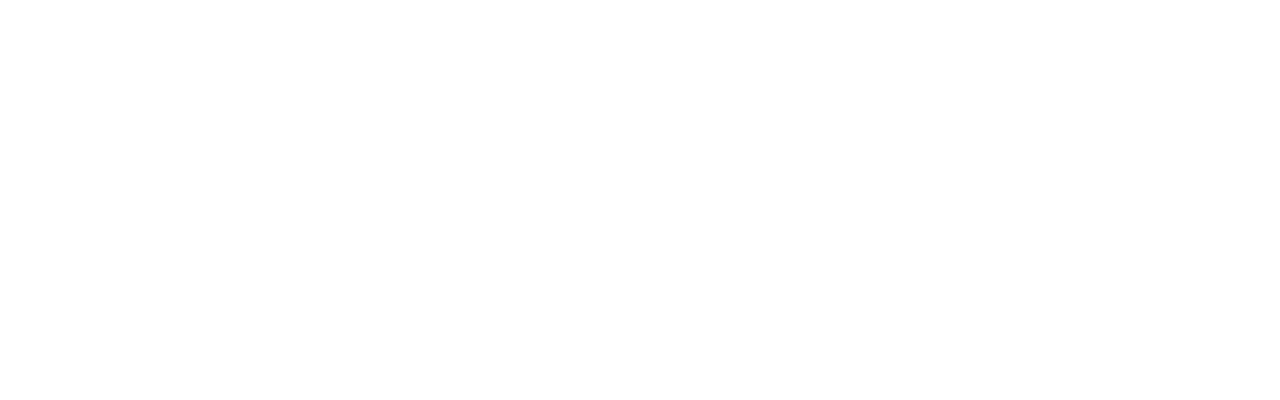
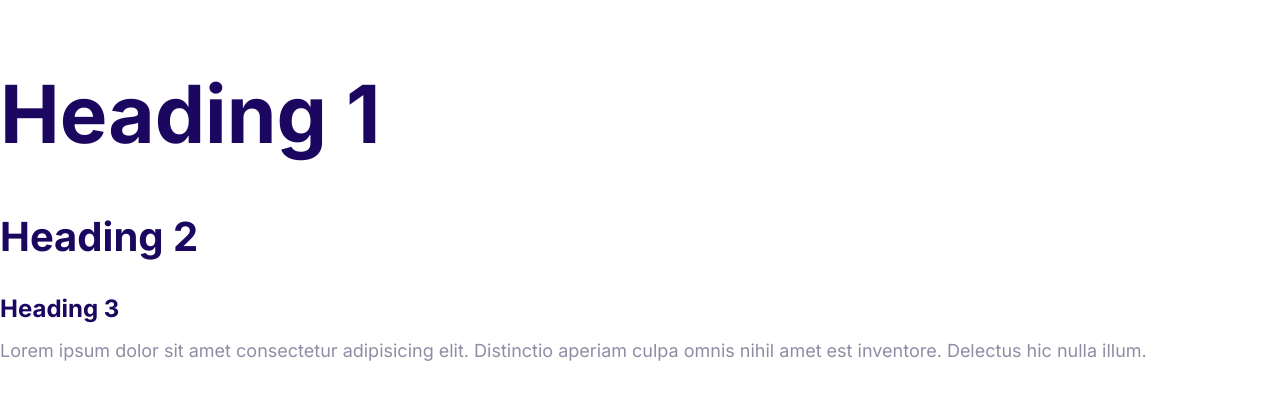
Before and after one commit to ImpulseChaos/Tempest, a plain HTML site: page index.html in a window 1280 px wide. Drawn offline with Linux system fonts and the light colour scheme.

Commit message:
Defined the styles for the fonts

```diff
--- a/css/styles.css
+++ b/css/styles.css
@@ -5,3 +5,60 @@
     --color-headings: #1b0760;
     --color-body: #918ca4;
 }
+
+html {
+    /* 62.5% of 16px = 10px */
+    font-size: 62.5%;
+}
+
+
+body {
+    font-family: Inter, Arial, Helvetica, sans-serif;
+    font-size: 2.4rem;
+    line-height: 1.5;
+    color: var(--color-body)
+}
+
+h1, h2, h3 {
+    color:var(--color-headings);
+    margin-bottom: 1rem;
+}
+
+h1 {
+    /* 1x the font size of the html element*/
+    font-size: 7rem;
+}
+
+h2 {
+    font-size: 4rem;
+}
+
+h3 {
+    font-size: 3rem;
+}
+
+p {
+    margin-top: 0;
+}
+
+@media screen and (min-width: 1024px) {
+    body {
+        font-size: 1.8rem;
+    }
+
+    h1 {
+        font-size: 8rem;
+    }
+
+    h2 {
+        font-size: 4rem;
+    }
+
+    h3 {
+        font-size: 2.4rem;
+    }
+
+
+
+
+}
--- a/index.html
+++ b/index.html
@@ -4,6 +4,11 @@
     <meta charset="UTF-8">
     <meta name="viewport" content="width=device-width, initial-scale=1.0">
     <title>Document</title>
+
+    <link rel="preconnect" href="https://fonts.googleapis.com">
+    <link rel="preconnect" href="https://fonts.gstatic.com" crossorigin>
+    <link href="https://fonts.googleapis.com/css2?family=Inter:wght@400;700&display=swap" rel="stylesheet">
+
     <link rel="stylesheet" href="css/normalize.css">
     <link rel="stylesheet" href="css/styles.css">
 
@@ -12,6 +17,9 @@
 
 </head>
 <body>
-
+    <h1>Heading 1</h1>
+    <h2>Heading 2</h2>
+    <h3>Heading 3</h3>
+    <p>Lorem ipsum dolor sit amet consectetur adipisicing elit. Distinctio aperiam culpa omnis nihil amet est inventore. Delectus hic nulla illum.</p>
 </body>
 </html>
```
